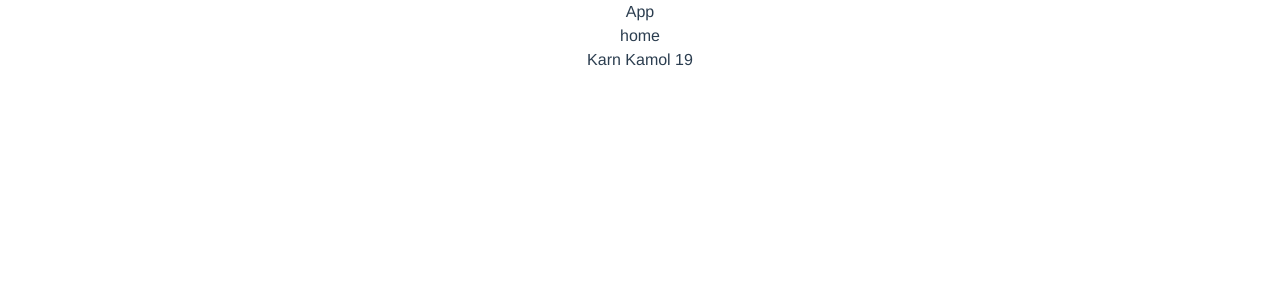
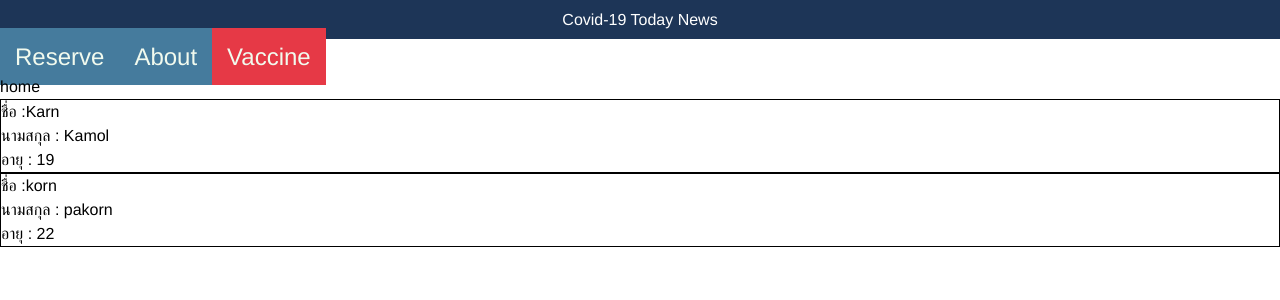
Before and after one commit to karnkm/INT203_62130500010_Groupwork_SPA, a Vue app: page / in a window 1280 px wide. Shown: the top 300 px of the page. Built offline with nearby package versions, Linux system fonts and the light colour scheme; data requests are answered from the project's data file.

Commit message:
62130500010[update] style

```diff
--- a/db.json
+++ b/db.json
@@ -5,6 +5,12 @@
       "lastname": "Kamol",
       "age": "19",
       "id": 1
+    },
+    {
+      "firstname": "korn",
+      "lastname": "pakorn",
+      "age": "22",
+      "id": 2
     }
   ]
 }
--- a/src/App.vue
+++ b/src/App.vue
@@ -1,10 +1,7 @@
 <template>
-  <!-- <div id="nav">
-    <router-link to="/">Home</router-link> |
-    <router-link to="/about">About</router-link>
-  </div> -->
-  <h2>App</h2>
-  <router-view/>
+  <nav-bar />
+  <!-- <h2>App</h2> -->
+  <router-view />
 </template>
 
 <style>
@@ -12,20 +9,6 @@
   font-family: Avenir, Helvetica, Arial, sans-serif;
   -webkit-font-smoothing: antialiased;
   -moz-osx-font-smoothing: grayscale;
-  text-align: center;
-  color: #2c3e50;
 }
 
-#nav {
-  padding: 30px;
-}
-
-#nav a {
-  font-weight: bold;
-  color: #2c3e50;
-}
-
-#nav a.router-link-exact-active {
-  color: #42b983;
-}
 </style>
--- a/src/components/ChangeState.vue
+++ b/src/components/ChangeState.vue
@@ -7,6 +7,8 @@
       <div class="flex justify-center">
             <button class="m-4 bg-green-400 p-3" @click="editStudent"><span class="material-icons">create</span></button>
             <button class="m-4 bg-red-400 p-3" @click="deleteStudent"><span class="material-icons">edit_off</span></button>
+            <button class="m-4 bg-yellow-400 p-3" @click="backTohome"><span class="material-icons">
+                arrow_back_ios_new</span></button>
       </div>
 
       <!-- {{name}},{{lastname}},{{age}} -->
@@ -45,6 +47,9 @@ export default {
             })
             console.log(response)
             this.$router.push('/')
+        },
+        backTohome(){
+            this.$router.push('/')
         }
     },
     async mounted() {
--- a/src/components/Form.vue
+++ b/src/components/Form.vue
@@ -1,11 +1,11 @@
 <template>
-<h2>Form</h2>
+<h2 class="text-lg italic font-semibold">You can add a student's information for your class.</h2>
   <form @submit.prevent="finishfilled">
-      <label>Name : <input type="text" class="border border-gray-200 mt-7" v-model="name" required></label><br>
-      <label>Lastname :<input type="text" class="border border-gray-200 mt-7" v-model="lastname" required></label><br>
-      <label>Age :<input type="number" class="border border-gray-200 mt-7" v-model="age" required></label><br>
-      <button class="m-4 bg-pink-400">submit</button>
-      {{name}},{{lastname}},{{age}}
+      <label>Name : <input type="text" class="border border-gray-200 mt-7 " v-model="name" required></label><br>
+      <label>Lastname : <input type="text" class="border border-gray-200 mt-7" v-model="lastname" required></label><br>
+      <label>Age : <input type="number" class="border border-gray-200 mt-7" v-model="age" required></label><br>
+      <button class="m-7 w-16 h-8 bg-green-400 rounded-lg text-white  hover:bg-green-700">Submit</button>
+      {{name}} {{lastname}} {{age}}
   </form>
 </template>
 
--- /dev/null
+++ b/src/components/NavBar.vue
@@ -0,0 +1,47 @@
+<template>
+<div id="upnav">
+    <a :href="link">Covid-19 Today News</a>
+</div>
+
+  <div id="navbar" >
+    <router-link to="/form">Reserve</router-link>
+    <router-link to="/about">About</router-link>
+    <router-link to="/">Vaccine</router-link>
+  </div>
+
+</template>
+
+<script>
+export default {
+    data() {
+        return {
+            link: "https://ddc.moph.go.th/viralpneumonia/eng/index.php"
+        }
+    },
+};
+</script>
+
+<style>
+#upnav{
+  text-align: center;
+  padding: 2mm;
+  background-color: #1D3557;
+  color: rgb(255, 255, 255);
+}
+
+#navbar a {
+  background-color: #457B9D;
+  padding: 15px;
+
+
+  color: #F1FAEE;
+
+  font-weight: lighter;
+  font-size: x-large;
+
+}
+#navbar a.router-link-exact-active {
+    background-color: #E63946;
+}
+
+</style>
--- a/src/views/Home.vue
+++ b/src/views/Home.vue
@@ -6,7 +6,11 @@
       :key="student.id"
       @click="handleClick(student.id)"
     >
-      <p>{{ student.firstname }} {{ student.lastname }} {{ student.age }}</p>
+      <div class="border border-black">
+        <p>ชื่อ :{{ student.firstname }}</p>
+        <p>นามสกุล : {{ student.lastname }}</p>
+        <p>อายุ : {{ student.age }}</p>
+      </div>
     </div>
   </div>
 </template>
```
Also changed, not shown: src/main.js (+7 -1 lines).
